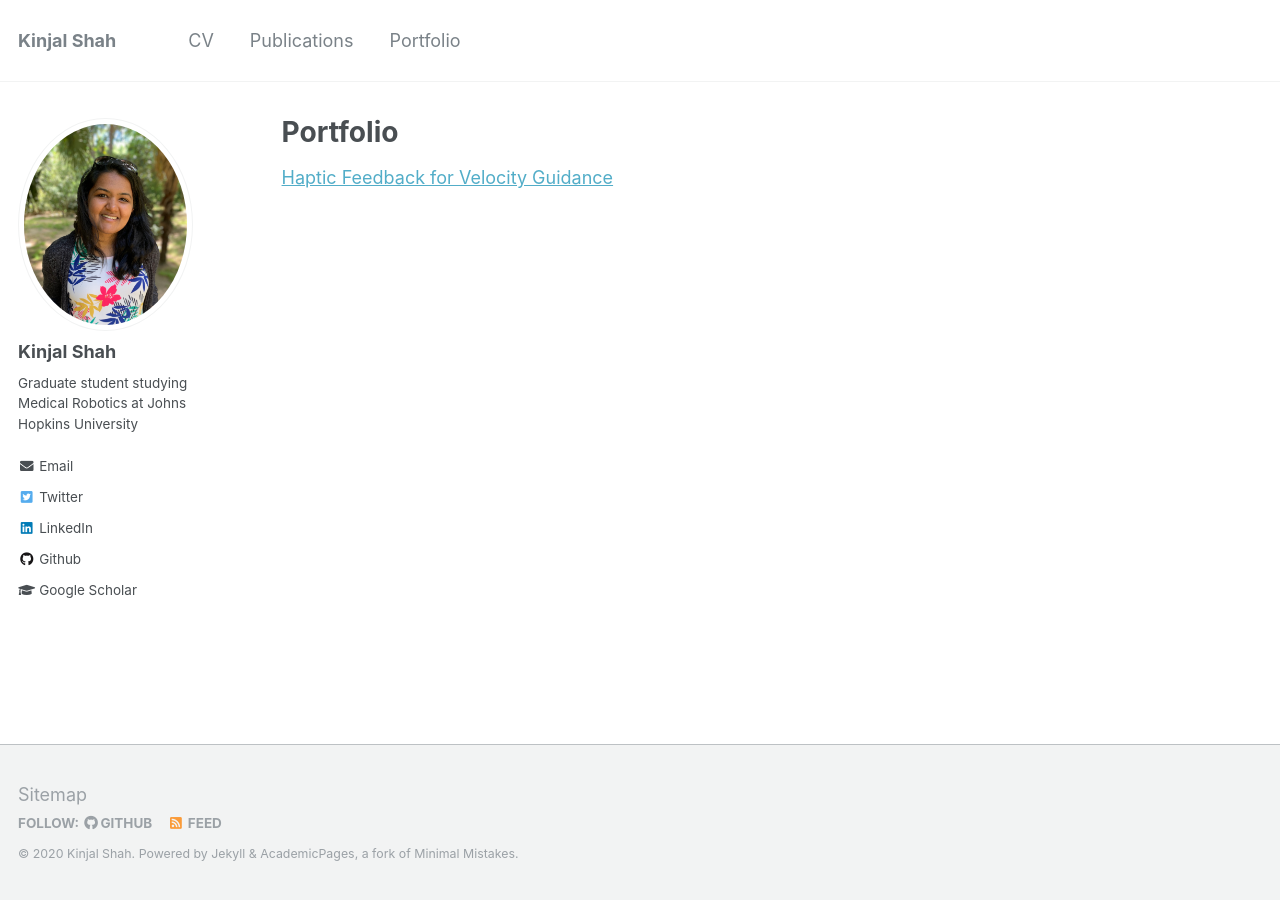
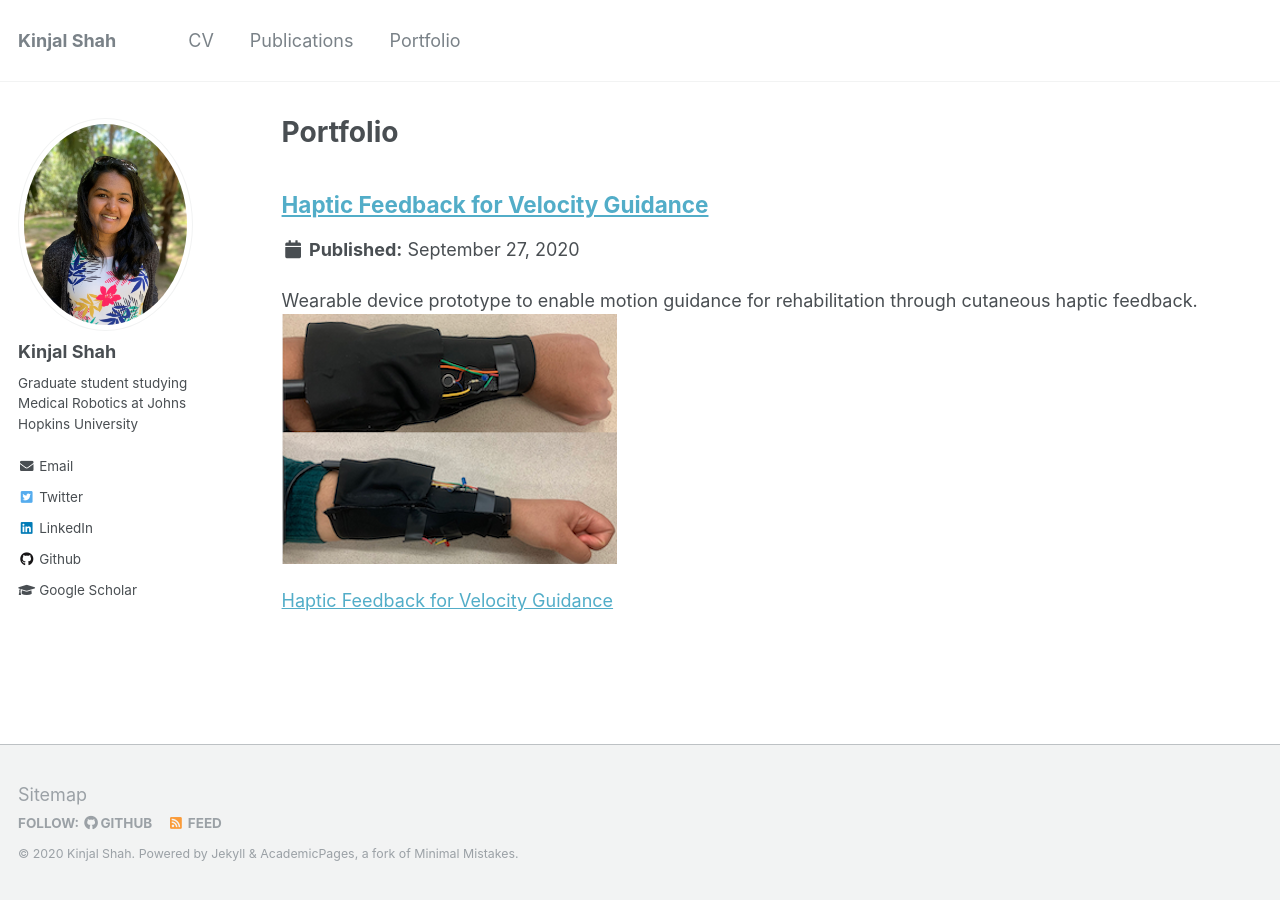
Before and after one commit to kinjmshah/kinjmshah.github.io, a Jekyll site: the page built from _pages/pf.md, in a window 1280 px wide. Built offline with Jekyll 4.4.1, drawn with Linux system fonts in a browser that asks for light colours.

Commit message:
Update pf.md

```diff
--- a/_pages/pf.md
+++ b/_pages/pf.md
@@ -6,4 +6,8 @@ author_profile: true
 ---
 {% include base_path %}
 
+{% for post in site.portfolio %}
+  {% include archive-single.html %}
+{% endfor %}
+
 [Haptic Feedback for Velocity Guidance](/portfolio/hapticVel.md)
```
